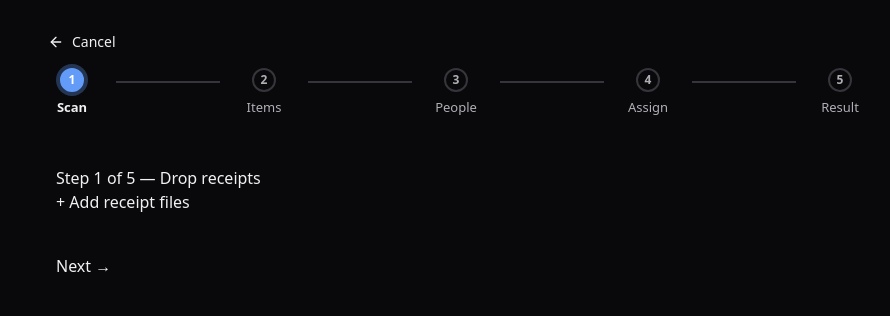
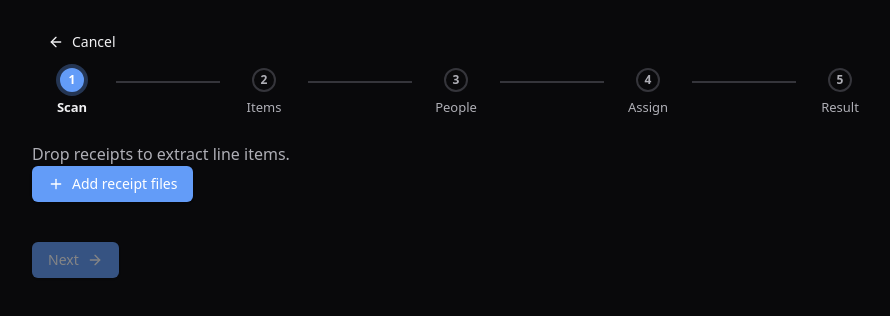
Before and after one commit to 7174Andy/scansplit, a React (Vite) app: page /transaction/new in a window 1280 px wide. Shown: the top 316 px of the page, without its empty margins (184-1074 px from the left). Built offline with nearby package versions, Linux system fonts and the light colour scheme.

Commit message:
feat(ui): Step1Scan uses shadcn Button + lucide icons

```diff
--- a/src/pages/Wizard/Step1Scan.tsx
+++ b/src/pages/Wizard/Step1Scan.tsx
@@ -3,6 +3,8 @@ import { open } from "@tauri-apps/plugin-dialog";
 import { useWizardStore } from "../../store/wizardStore";
 import { ReceiptThumbnail } from "../../components/ReceiptThumbnail";
 import { api } from "../../lib/tauri";
+import { Plus, ArrowRight } from "lucide-react";
+import { Button } from "@/components/ui/button";
 
 function newId(): string {
   return crypto.randomUUID();
@@ -85,10 +87,14 @@ export function Step1Scan({ onNext }: { onNext: () => void }) {
   }
 
   return (
-    <div style={{ padding: 24 }}>
-      <h2>Step 1 of 5 — Drop receipts</h2>
-      <button onClick={pickFiles} disabled={picking}>+ Add receipt files</button>
-      <div style={{ display: "flex", gap: 8, marginTop: 16, flexWrap: "wrap" }}>
+    <div>
+      <p className="text-muted-foreground">
+        Drop receipts to extract line items.
+      </p>
+      <Button onClick={pickFiles} disabled={picking}>
+        <Plus className="size-4" /> Add receipt files
+      </Button>
+      <div className="mt-4 flex flex-wrap gap-2">
         {receipts.map((r) => (
           <ReceiptThumbnail
             key={r.id}
@@ -100,8 +106,10 @@ export function Step1Scan({ onNext }: { onNext: () => void }) {
           />
         ))}
       </div>
-      <div style={{ marginTop: 24 }}>
-        <button disabled={!allDone} onClick={onNext}>Next →</button>
+      <div className="mt-6">
+        <Button disabled={!allDone} onClick={onNext}>
+          Next <ArrowRight className="size-4" />
+        </Button>
       </div>
     </div>
   );
```
